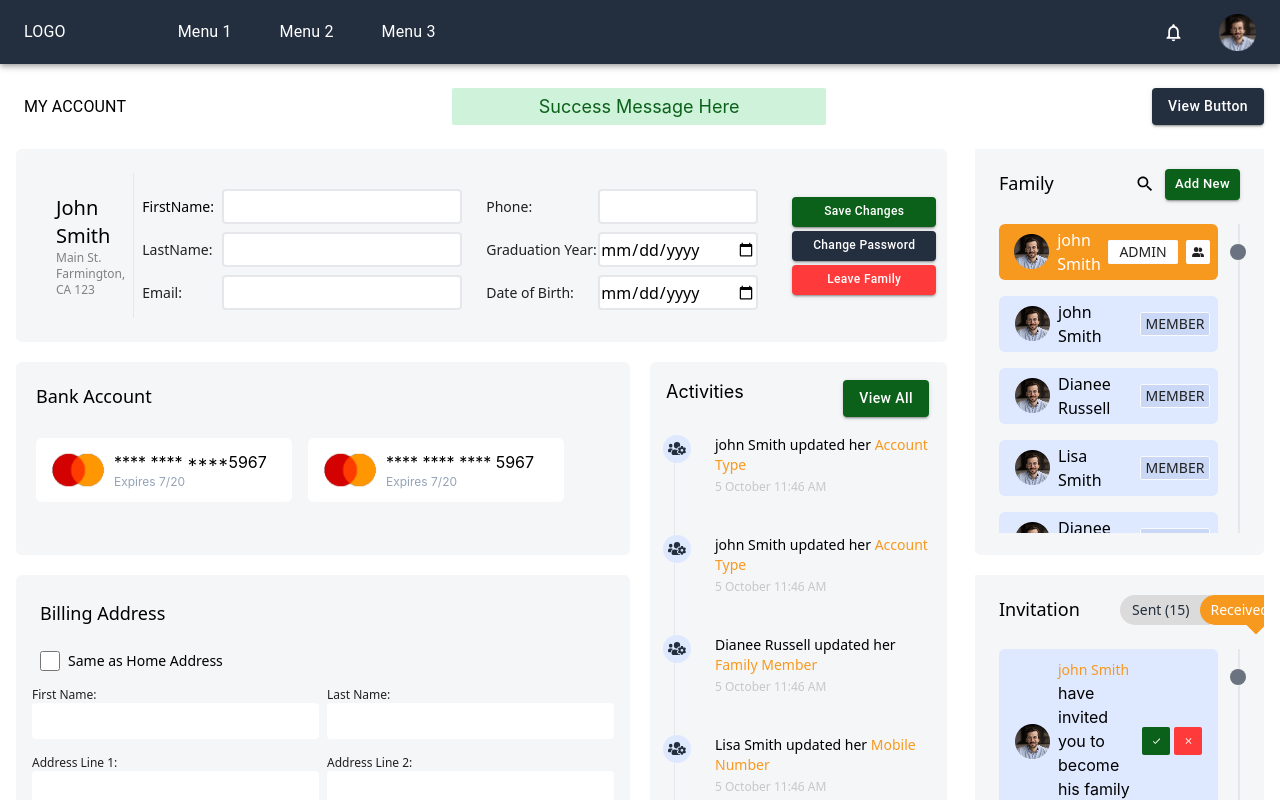
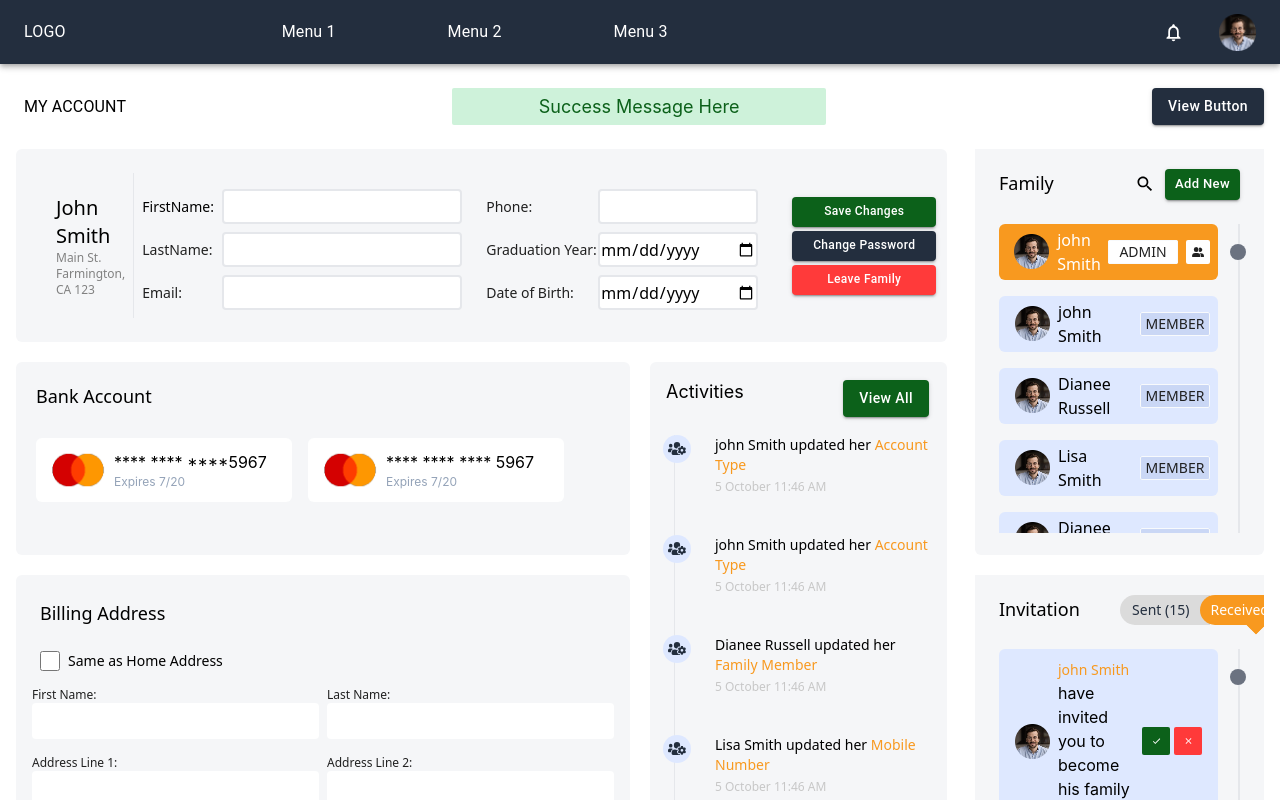
Before and after one commit to achla004/responsive-UI, a React (Create React App) app: page / in a window 1280 px wide. Shown: the top 800 px of the page. Built offline with nearby package versions, Linux system fonts and the light colour scheme.

Commit message:
ui update

```diff
--- a/src/app-bar-module.js
+++ b/src/app-bar-module.js
@@ -18,17 +18,17 @@ export default function AppBarModule(props) {
           <Typography
             color="white"
             sx={{ mr: 2 }}
-            className="text-white uppercase text-xl ml-4 self-center items-center"
+            className="text-white uppercase text-lg ml-4 self-center items-center"
           >
             Logo
           </Typography>
-          <Typography sx={{ ml: 12 }} className="text-white text-base ml-4 xl:block hidden">
+          <Typography sx={{ ml: "200px" }} className="font-sans text-white text-sm ml-28 xl:block hidden">
             Menu 1
           </Typography>
-          <Typography sx={{ ml: 6 }} className="text-white text-base ml-4 xl:block hidden">
+          <Typography sx={{ ml: "112px" }} className="font-sans text-white text-sm ml-28 xl:block hidden">
             Menu 2
           </Typography>
-          <Typography sx={{ ml: 6 }} className="text-white text-base ml-4 xl:block hidden">
+          <Typography sx={{ ml: "112px" }} className="font-sans text-white text-sm ml-28 xl:block hidden">
             Menu 3
           </Typography>
         </div>
```
